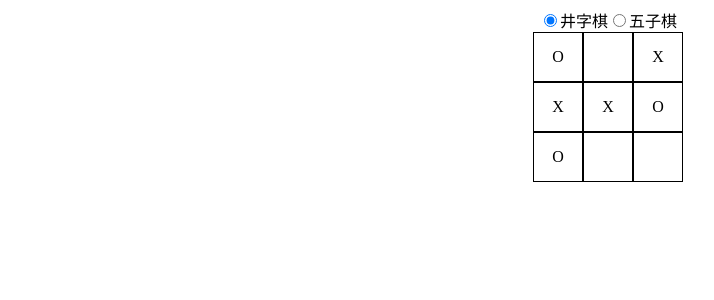
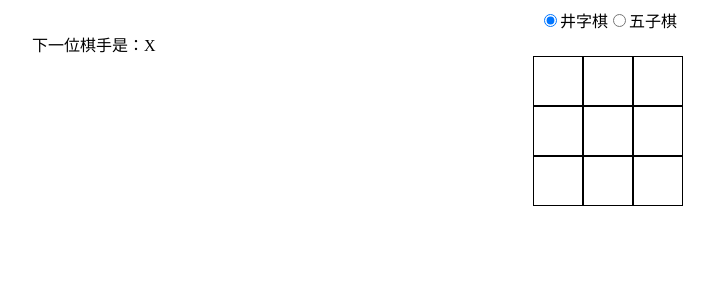
Before and after one commit to Tmaof/tic-tac-toe, a React (Vite) app: page / in a window 1280 px wide. Shown: the top 300 px of the page, without its empty margins (32-746 px from the left). Built offline with nearby package versions, Linux system fonts and the light colour scheme.

Commit message:
#FEAT: 实现井字棋模块的基础的点击下棋（不包含输赢判断）

```diff
--- a/src/components/Board/Board.tsx
+++ b/src/components/Board/Board.tsx
@@ -1,33 +1,66 @@
 import React, { useMemo } from 'react'
-import './Board.scss'
+import './Board.scss' // 导入棋盘的样式文件
 
+/** 定义棋盘上所有格子的类型，可以是字符串表示棋子，或null表示空 */
+export type SquaresList = (string | null)[]
+
+/** 定义Board组件的属性类型 */
 type BoardProps = {
-  // 每个格子的宽度
+  /** 每个格子的宽度，默认为50px */
   latticeWidth?: number
-  // 每一行格子的数量
+  /** 每一行格子的数量，默认为3 */
   numberOfEachRow?: number
-  // 所有格子的一个列表
-  squares: (string | null)[]
+  /** 所有格子的一个列表，每个元素可以是字符串或null */
+  squares: SquaresList
+  /** 下一个棋子的样式 */
+  nextFlag: string
+  /** 完成一次下棋后触发的回调函数，参数为更新后的棋盘格子列表 */
+  onPlay: (squares: SquaresList) => void
 }
 
+/** Board组件定义，用于渲染棋盘和处理下棋逻辑 */
 const Board: React.FC<BoardProps> = (props) => {
-  const { latticeWidth = 50, numberOfEachRow = 3, squares } = props
-  // 计算外层棋盘的总宽度
+  const {
+    latticeWidth = 50,
+    numberOfEachRow = 3,
+    squares,
+    nextFlag,
+    onPlay
+  } = props
+
+  /** useMemo优化：计算外层棋盘的总宽度，依赖于格子宽度和每行格子数量 */
   const totalWidth = useMemo(() => {
-    return latticeWidth * numberOfEachRow + 'px'
+    return `${latticeWidth * numberOfEachRow}px`
   }, [latticeWidth, numberOfEachRow])
-  // 每个格子的宽高
+
+  /** useMemo优化：计算每个格子的样式，依赖于格子宽度 */
   const squareStyle = useMemo<React.CSSProperties>(() => {
     return {
-      width: latticeWidth + 'px',
-      height: latticeWidth + 'px'
+      width: `${latticeWidth}px`,
+      height: `${latticeWidth}px`
     }
   }, [latticeWidth])
 
+  /** 处理格子的点击事件，实现下棋逻辑 */
+  const handleClick = function handleClick(i: number) {
+    if (squares[i]) {
+      return // 如果格子不为空，则不进行操作
+    }
+    const nextSquares = squares.slice() // 复制当前棋盘状态
+    nextSquares[i] = nextFlag // 在点击位置放置棋子
+    onPlay(nextSquares) // 触发回调，更新棋盘状态
+  }
+
+  /** 渲染棋盘，包括每个格子和点击事件 */
   return (
     <div className="board-container" style={{ width: totalWidth }}>
       {squares.map((val, i) => (
-        <div key={i} className="square" style={squareStyle}>
+        <div
+          key={i}
+          className="square"
+          style={squareStyle}
+          onClick={() => handleClick(i)}
+        >
           {val}
         </div>
       ))}
@@ -35,4 +68,5 @@ const Board: React.FC<BoardProps> = (props) => {
   )
 }
 
+/** 导出Board组件供其他部分使用 */
 export default Board
--- a/src/components/TicTacToe/TicTacToe.tsx
+++ b/src/components/TicTacToe/TicTacToe.tsx
@@ -1,13 +1,46 @@
-import Board from '../Board/Board'
-// 测试用的初始数据列表
-const initSqu = ['O', null, 'X', 'X', 'X', 'O', 'O', null, null]
+import { useState } from 'react'
+import Board from '../Board/Board' // 导入棋盘组件
+import type { SquaresList } from '../Board/Board' // 导入棋盘格子列表的类型定义
 
+/** 井字棋游戏组件 */
 const TicTacToe: React.FC = () => {
+  /** 棋盘状态，初始化为9个null，表示所有格子都是空的 */
+  const [squares, setSquares] = useState<SquaresList>(Array(9).fill(null))
+
+  /** 棋手状态，包含棋手列表和当前棋手的索引 */
+  const [playerFlag, setPlayerFlag] = useState({
+    list: ['X', 'O'],
+    next: 0
+  })
+
+  /**
+   * 处理下棋的函数
+   * @param {SquaresList} nextSquares - 更新后的棋盘状态
+   */
+  const handlePlay = function handlePlay(nextSquares: SquaresList) {
+    // 更新棋盘状态
+    setSquares(nextSquares)
+    // 切换下一位棋手的棋子
+    setPlayerFlag((prevState) => ({
+      list: prevState.list,
+      next: prevState.next === 0 ? 1 : 0
+    }))
+  }
+
+  /** 渲染组件 */
   return (
     <div>
-      <Board squares={initSqu}></Board>
+      {/* 显示当前下棋的棋手 */}
+      <div>下一位棋手是：{playerFlag.list[playerFlag.next]}</div>
+      {/* 渲染棋盘组件 */}
+      <Board
+        squares={squares}
+        nextFlag={playerFlag.list[playerFlag.next]}
+        onPlay={handlePlay}
+      />
     </div>
   )
 }
 
+/** 导出井字棋组件供其他部分使用 */
 export default TicTacToe
```
